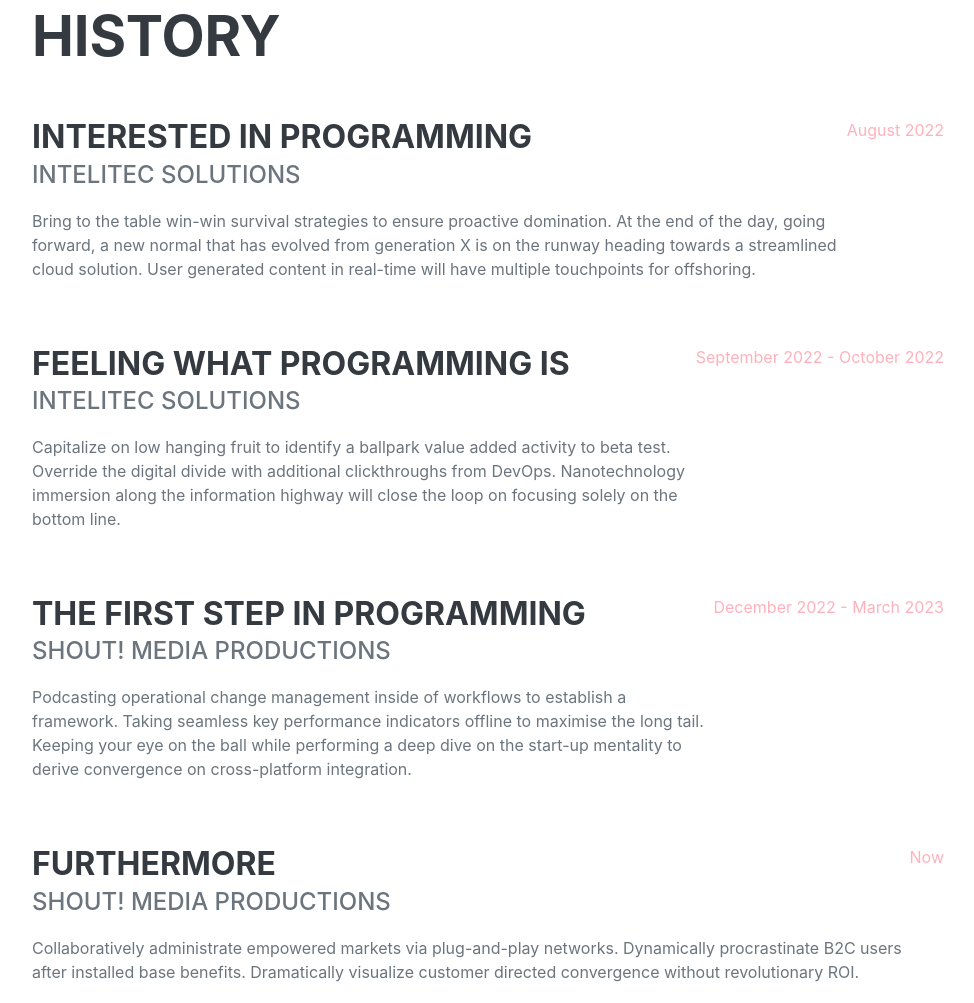
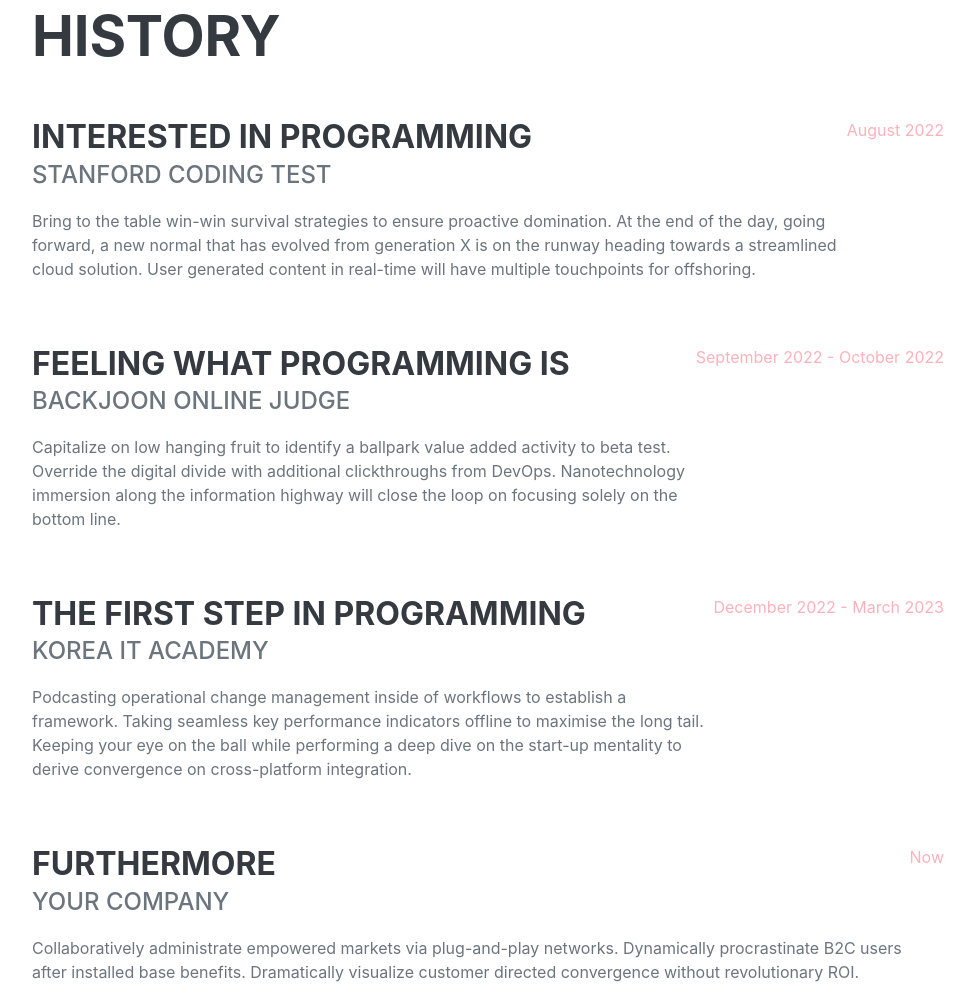
Before and after one commit to kimls7637/kimls7637.github.io, a plain HTML site: page index.html in a window 1280 px wide. Shown: the part 878-1881 px from the top of the page, without its empty margins (288-1262 px from the left). Drawn offline with nearby package versions, Linux system fonts and the light colour scheme; a web font is replaced by a local one.

Commit message:
내용수정

```diff
--- a/index.html
+++ b/index.html
@@ -67,7 +67,7 @@
                     <div class="d-flex flex-column flex-md-row justify-content-between mb-5">
                         <div class="flex-grow-1">
                             <h3 class="mb-0">Interested in programming</h3>
-                            <div class="subheading mb-3">Intelitec Solutions</div>
+                            <div class="subheading mb-3">stanford coding test</div>
                             <p>Bring to the table win-win survival strategies to ensure proactive domination. At the end of the day, going forward, a new normal that has evolved from generation X is on the runway heading towards a streamlined cloud solution. User generated content in real-time will have multiple touchpoints for offshoring.</p>
                         </div>
                         <div class="flex-shrink-0"><span class="text-primary">August 2022</span></div>
@@ -75,7 +75,7 @@
                     <div class="d-flex flex-column flex-md-row justify-content-between mb-5">
                         <div class="flex-grow-1">
                             <h3 class="mb-0">Feeling what programming is</h3>
-                            <div class="subheading mb-3">Intelitec Solutions</div>
+                            <div class="subheading mb-3">backjoon online judge</div>
                             <p>Capitalize on low hanging fruit to identify a ballpark value added activity to beta test. Override the digital divide with additional clickthroughs from DevOps. Nanotechnology immersion along the information highway will close the loop on focusing solely on the bottom line.</p>
                         </div>
                         <div class="flex-shrink-0"><span class="text-primary">September 2022 - October 2022</span></div>
@@ -83,7 +83,7 @@
                     <div class="d-flex flex-column flex-md-row justify-content-between mb-5">
                         <div class="flex-grow-1">
                             <h3 class="mb-0">The first step in programming</h3>
-                            <div class="subheading mb-3">Shout! Media Productions</div>
+                            <div class="subheading mb-3">korea it academy</div>
                             <p>Podcasting operational change management inside of workflows to establish a framework. Taking seamless key performance indicators offline to maximise the long tail. Keeping your eye on the ball while performing a deep dive on the start-up mentality to derive convergence on cross-platform integration.</p>
                         </div>
                         <div class="flex-shrink-0"><span class="text-primary">December 2022 - March 2023</span></div>
@@ -91,7 +91,7 @@
                     <div class="d-flex flex-column flex-md-row justify-content-between">
                         <div class="flex-grow-1">
                             <h3 class="mb-0">Furthermore</h3>
-                            <div class="subheading mb-3">Shout! Media Productions</div>
+                            <div class="subheading mb-3">your company</div>
                             <p>Collaboratively administrate empowered markets via plug-and-play networks. Dynamically procrastinate B2C users after installed base benefits. Dramatically visualize customer directed convergence without revolutionary ROI.</p>
                         </div>
                         <div class="flex-shrink-0"><span class="text-primary">Now</span></div>
@@ -201,7 +201,7 @@
             <!-- Awards-->
             <section class="resume-section" id="awards">
                 <div class="resume-section-content">
-                    <h2 class="mb-5">Awards & Certifications</h2>
+                    <h2 class="mb-5">Awards</h2>
                     <ul class="fa-ul mb-0">
                         <li>
                             <span class="fa-li"><i class="fas fa-trophy text-warning"></i></span>
```
